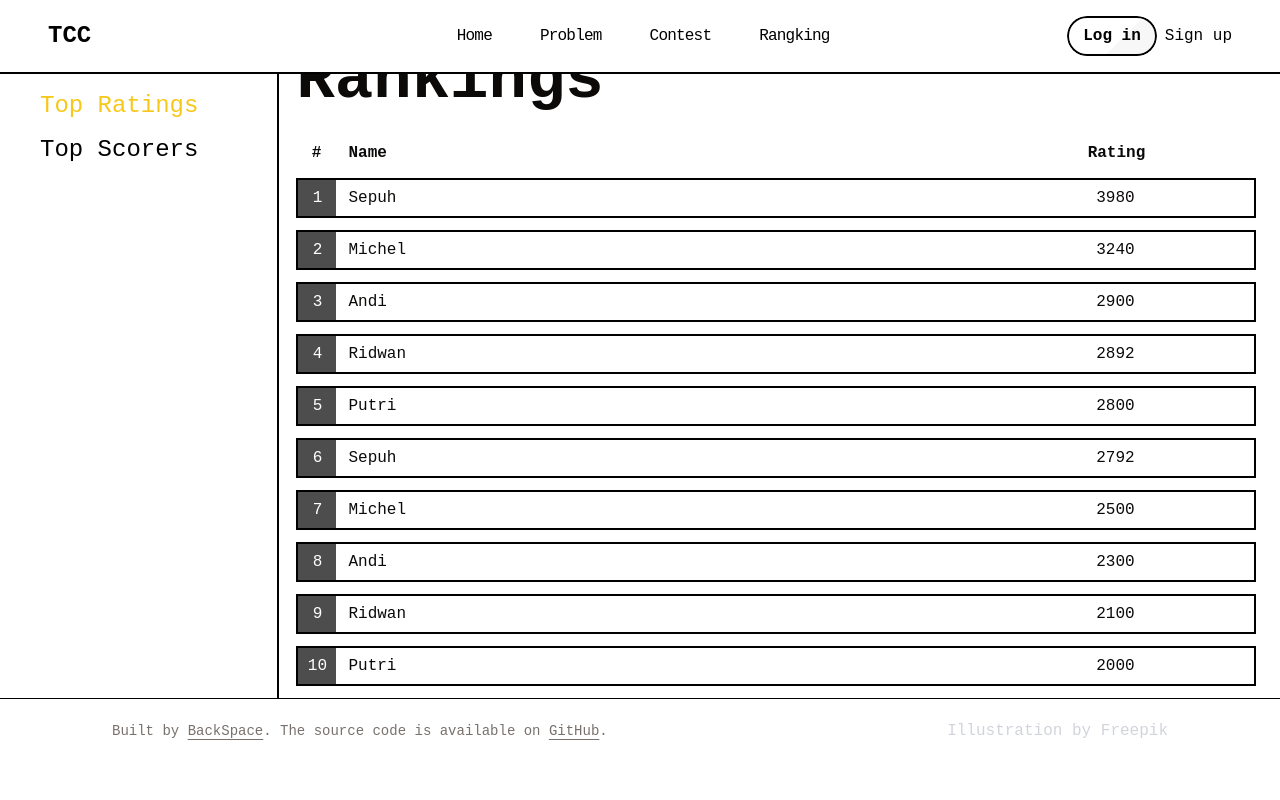
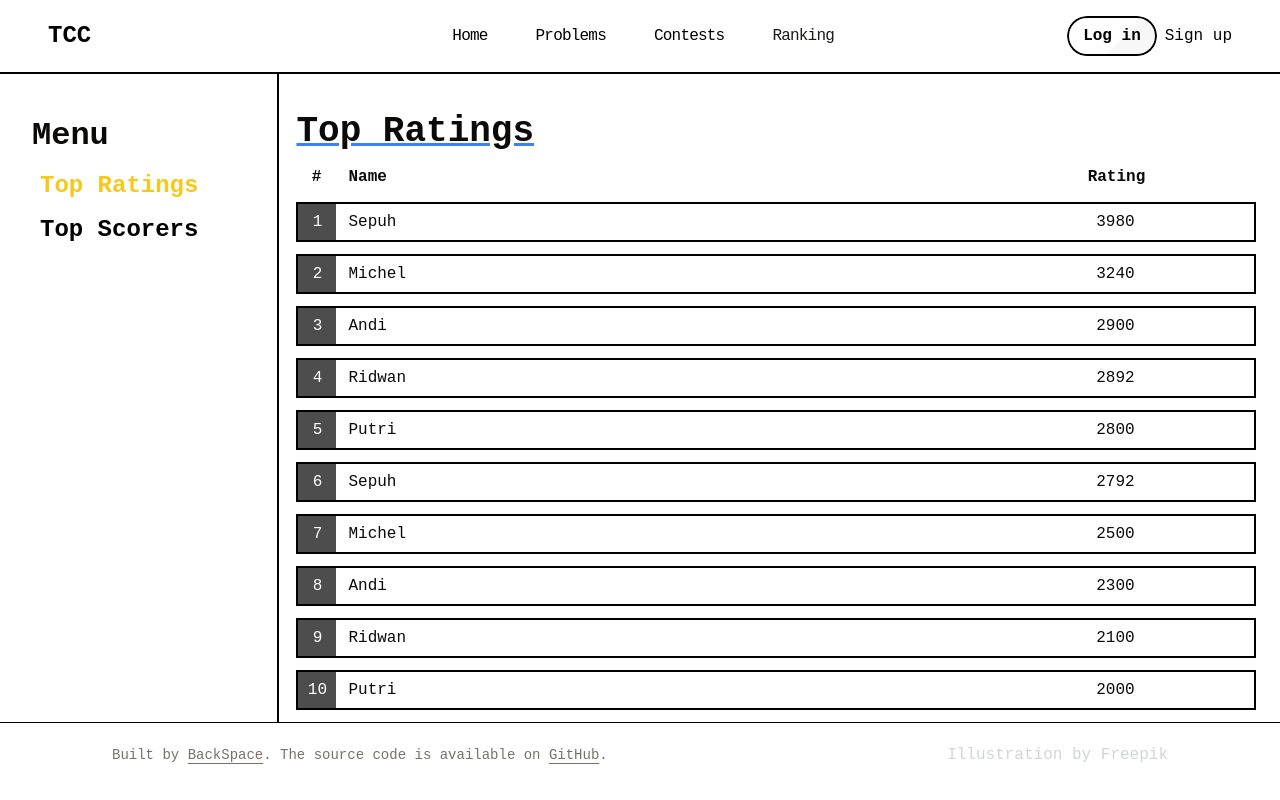
Before and after one commit to fadhrr/TCC-Frontend, a Next.js app: page /ranking in a window 1280 px wide. Built offline with nearby package versions, Linux system fonts and the light colour scheme; no server answers; a web font is replaced by a local one.

Commit message:
fix: route ranking and font at ranking page

```diff
--- a/src/Fragments/SidebarRankings.tsx
+++ b/src/Fragments/SidebarRankings.tsx
@@ -16,13 +16,13 @@ const SidebarRankings = () => {
 
 
   return (
-    <div className="m-8 border-r-2 border-black h-full w-5/6 text-[24px] pr-16">
+    <div className="m-8 border-r-2 border-black h-full w-5/6 text-[24px] pr-16 pt-[70px] md:pt-[80px]">
       <h1 className="text-[32px] font-bold">Menu</h1>
       <Link href="/ranking" className={`${isActiveRatings ? 'text-[#F7C81A]' : 'text-black'} hover:opacity-60`}>
-        <p className="ml-2 mt-2">Top Ratings</p>
+        <p className="ml-2 mt-2 font-bold">Top Ratings</p>
       </Link>
       <Link href="/ranking/scores" className={`${isActiveScores ? 'text-[#F7C81A]' : 'text-black'} hover:opacity-60`}>
-        <p className="ml-2 mt-2">Top Scorers</p>
+        <p className="ml-2 mt-2 font-bold">Top Scorers</p>
       </Link>
     </div>
   );
--- a/src/Layouts/RankingsLayout.tsx
+++ b/src/Layouts/RankingsLayout.tsx
@@ -20,7 +20,9 @@ const RankingsLayout = () => {
 
   return (
     <div>
-        <h1 className="text-[64px] font-bold font-lato">Rankings</h1>
+        <h1 className="text-3xl font-bold pt-[70px] md:pt-[80px] lg:text-4xl">
+            <span className="underline decoration-blue-500">Top Ratings</span>
+        </h1>
         <div className="table-wrapper">
             <table className="w-full border-separate border-spacing-y-3 table-auto">
                 <thead>
--- a/src/Layouts/ScorersLayout.tsx
+++ b/src/Layouts/ScorersLayout.tsx
@@ -20,7 +20,9 @@ const ScorersLayout = () => {
 
   return (
     <div>
-        <h1 className="text-[64px] font-bold font-lato">Rankings</h1>
+        <h1 className="text-3xl font-bold pt-[70px] md:pt-[80px] lg:text-4xl">
+            <span className="underline decoration-blue-500">Top Scorers</span>
+        </h1>
         <div className="table-wrapper">
             <table className="w-full border-separate border-spacing-y-3 table-auto">
                 <thead>
--- a/src/app/layout.tsx
+++ b/src/app/layout.tsx
@@ -13,7 +13,7 @@ export const metadata = {
 export default function RootLayout({ children }) {
   return (
     <html lang="en">
-      <body >
+      <body suppressHydrationWarning={true}>
         <Header/>
         {children}
         <Footer/>
--- a/src/components/Contest/ContestTop.tsx
+++ b/src/components/Contest/ContestTop.tsx
@@ -6,7 +6,7 @@ export default function ContestTop() {
             <div className="container px-8 py-10 mx-auto">
                 <h1 className="text-3xl font-semibold text-black capitalize lg:text-4xl ">
                     <span className="underline decoration-blue-500">
-                        Contest
+                        Contests
                     </span>
                 </h1>
                 <p className="mt-4 w-full lg:w-3/5 text-black xl:mt-6 ">
--- a/src/components/Header/menuData.tsx
+++ b/src/components/Header/menuData.tsx
@@ -9,20 +9,20 @@ const menuData: Menu[] = [
   },
   {
     id: 2,
-    title: "Problem",
+    title: "Problems",
     path: "/problems",
     newTab: false,
   },
   {
     id: 3,
-    title: "Contest",
+    title: "Contests",
     path: "/contests",
     newTab: false,
   },
   {
     id: 5,
-    title: "Rangking",
-    path: "/rangking",
+    title: "Ranking",
+    path: "/ranking",
     newTab: false,
   },
 
```
